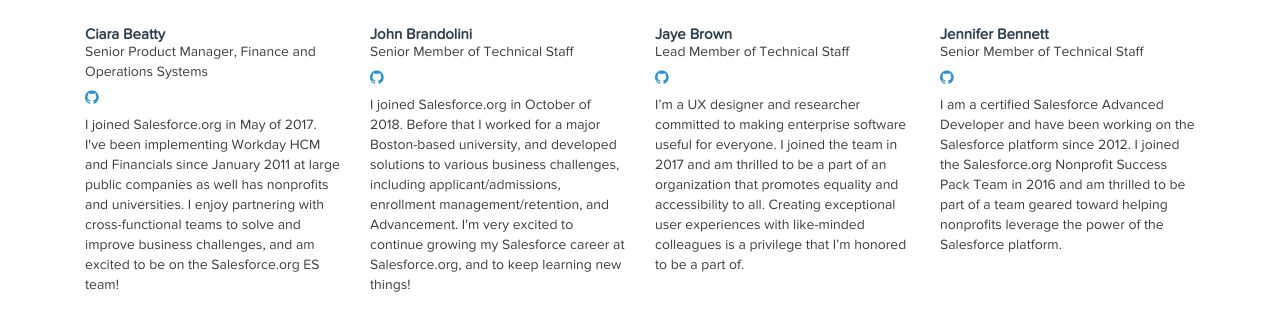
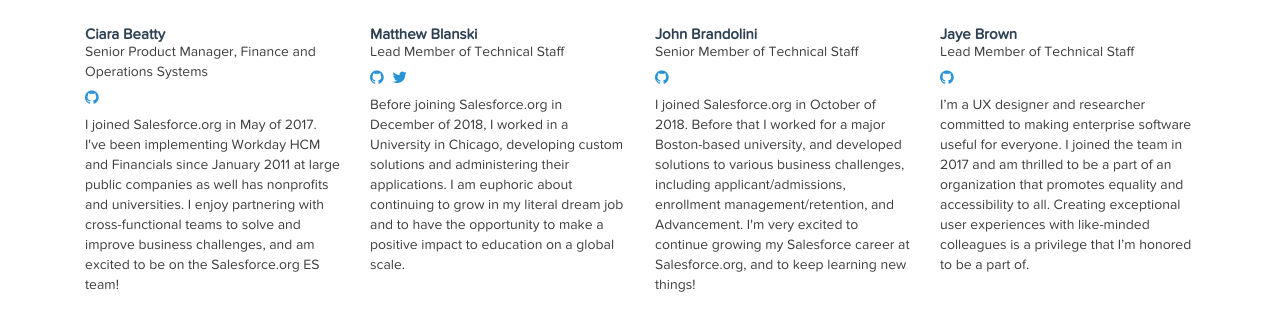
Before and after one commit to dvenor/salesforcefoundation.github.io, a Jekyll site: the page built from index.html, in a window 1280 px wide and 900 px high, scrolled down 3801 px, cut to the strip 235-598 px from the top of the window. Shown: the top 331 px of the strip. Built offline with Jekyll 4.4.1, drawn with Linux system fonts in a browser that asks for light colours; the list of posts is cut into pages by our own code.

Commit message:
Updated new hire information for Matthew Blanski

```diff
--- a/_data/members.yml
+++ b/_data/members.yml
@@ -28,6 +28,13 @@
   avatar:         https://avatars3.githubusercontent.com/u/29460085
   title:          "Senior Product Manager, Finance and Operations Systems"
   bio:            "I joined Salesforce.org in May of 2017. I've been implementing Workday HCM and Financials since January 2011 at large public companies as well has nonprofits and universities. I enjoy partnering with cross-functional teams to solve and improve business challenges, and am excited to be on the Salesforce.org ES team!"
+
+Matthew Blanski:
+  github:         matthewblanski
+  avatar:         https://avatars0.githubusercontent.com/u/45603724
+  title:          "Lead Member of Technical Staff"
+  bio:            "Before joining Salesforce.org in December of 2018, I worked in a University in Chicago, developing custom solutions and administering their applications. I am euphoric about continuing to grow in my literal dream job and to have the opportunity to make a positive impact to education on a global scale."
+  twitter:        "mattblanski"
 
 John Brandolini:
   github:         jbrandolinisf
```
